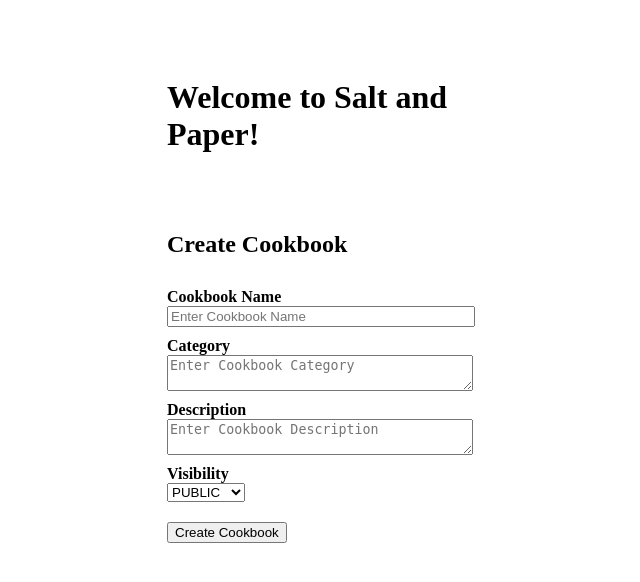
After one commit to CSSE6400/project-23-salt-and-paper, a Flask app: page /api/v1/cookbook/create_cookbook_view in a window 1280 px wide. The commit adds this page. Shown: the top 582 px of the page, without its empty margins (323-963 px from the left). Run offline with Flask 3, Linux system fonts and the light colour scheme.

Commit message:
Added create cookbook endpoint integration

```diff
--- a/backend/cookbook/routes.py
+++ b/backend/cookbook/routes.py
@@ -18,6 +18,12 @@ def health():
     """Return a status of 'ok' if the server is running and listening to request"""
     return jsonify({"status": "ok"})
 
+@cookbook_api.route('/create_cookbook_view', methods=['GET'])
+def create_cookbook_view():
+    try:
+        return render_template('createCookbook.html')
+    except Exception as e:
+        return jsonify({"error": "Failed to load page" + e}), 500
 
 @cookbook_api.route('/create/<int:author_id>', methods=['POST'])
 def create_cookbook(author_id):
@@ -152,7 +158,7 @@ def get_cookbooks(author_id):
         for cookbook in cookbooks:
             result.append(cookbook.to_dict())
 
-        return render_template('viewCookBooks.html', cookbooks=result)
+        return render_template('viewCookbooks.html', cookbooks=result)
 
     except IDMismatchException:
         return jsonify({"error": "recipe ID does not match ID in JSON object"}), 400
--- /dev/null
+++ b/frontend/templates/createCookbook.html
@@ -0,0 +1,95 @@
+<!DOCTYPE html>
+<html>
+<head>
+	<meta name="viewport" content="width=device-width, initial-scale=1.0">
+	<title>Create Cookbook</title>
+	<style>
+		.container {
+			display: flex;
+			flex-direction: column;
+			align-items: center;
+		}
+
+		form {
+			display: flex;
+			flex-direction: column;
+			align-items: flex-start;
+			width: 300px;
+			margin-top: 50px;
+		}
+
+		label {
+			margin-top: 10px;
+		}
+
+		input, textarea {
+			width: 100%;
+		}
+
+		button {
+			margin-top: 20px;
+		}
+	</style>
+</head>
+<body>
+	<div class="container">
+		<form id="createCookbookForm">
+			<h1>Welcome to Salt and Paper!</h1><br><br>
+			<h2>Create Cookbook</h2>
+			<label for="cookbookName"><b>Cookbook Name</b></label>
+			<input type="text" placeholder="Enter Cookbook Name" name="title" required>
+
+			<label for="category"><b>Category</b></label>
+			<textarea placeholder="Enter Cookbook Category" name="category" required></textarea>
+
+			<label for="description"><b>Description</b></label>
+			<textarea placeholder="Enter Cookbook Description" name="description" required></textarea>
+
+			<label for="visibility"><b>Visibility</b></label>
+			<select name="visibility" required>
+				<option value="PUBLIC">PUBLIC</option>
+				<option value="PRIVATE">PRIVATE</option>
+			</select>
+
+			<input type="hidden" name="author_id" value="1">
+
+			<button type="submit">Create Cookbook</button>
+		</form>
+	</div>
+
+	<script>
+		document.getElementById("createCookbookForm").addEventListener("submit", function(event) {
+			event.preventDefault();
+
+			var form = document.getElementById("createCookbookForm");
+			var formData = new FormData(form);
+
+			var data = {
+				"title": formData.get("title"),
+				"description": formData.get("description"),
+				"category": formData.get("category"),
+				"visibility": formData.get("visibility")
+			};
+
+			fetch("/api/v1/cookbook/create/1", {
+				method: "POST",
+				headers: {
+					"Content-Type": "application/json"
+				},
+				body: JSON.stringify(data)
+			})
+			.then(response => {
+				if (response.ok) {
+					console.log("Cookbook created successfully");
+					window.location.href = "/api/v1/cookbook/get_cookbooks/1";
+				} else {
+					console.error("Failed to create cookbook");
+				}
+			})
+			.catch(error => {
+				console.error("An error occurred while creating cookbook:", error);
+			});
+		});
+	</script>
+</body>
+</html>
```
Also changed, not shown: frontend/templates/viewCookBooks.html (+4 -10 lines).
